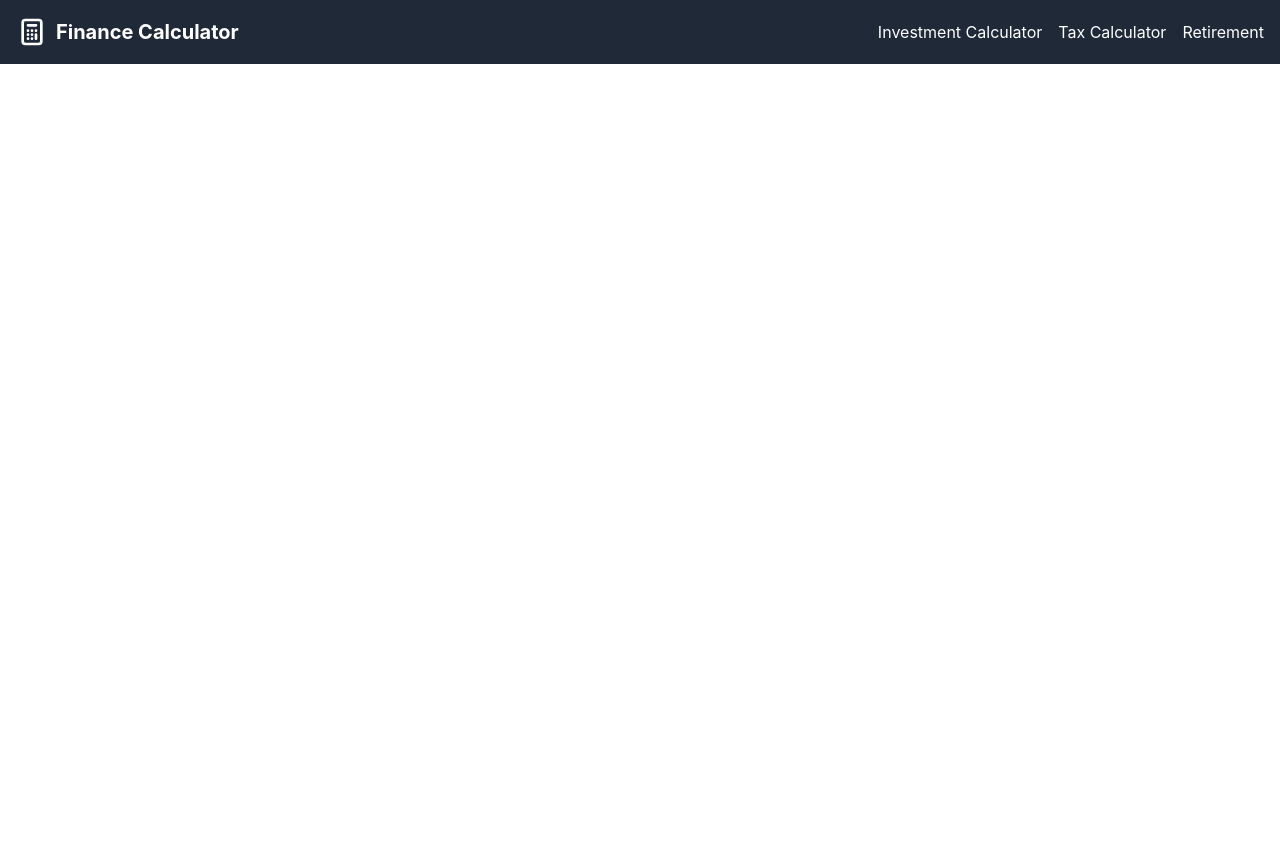
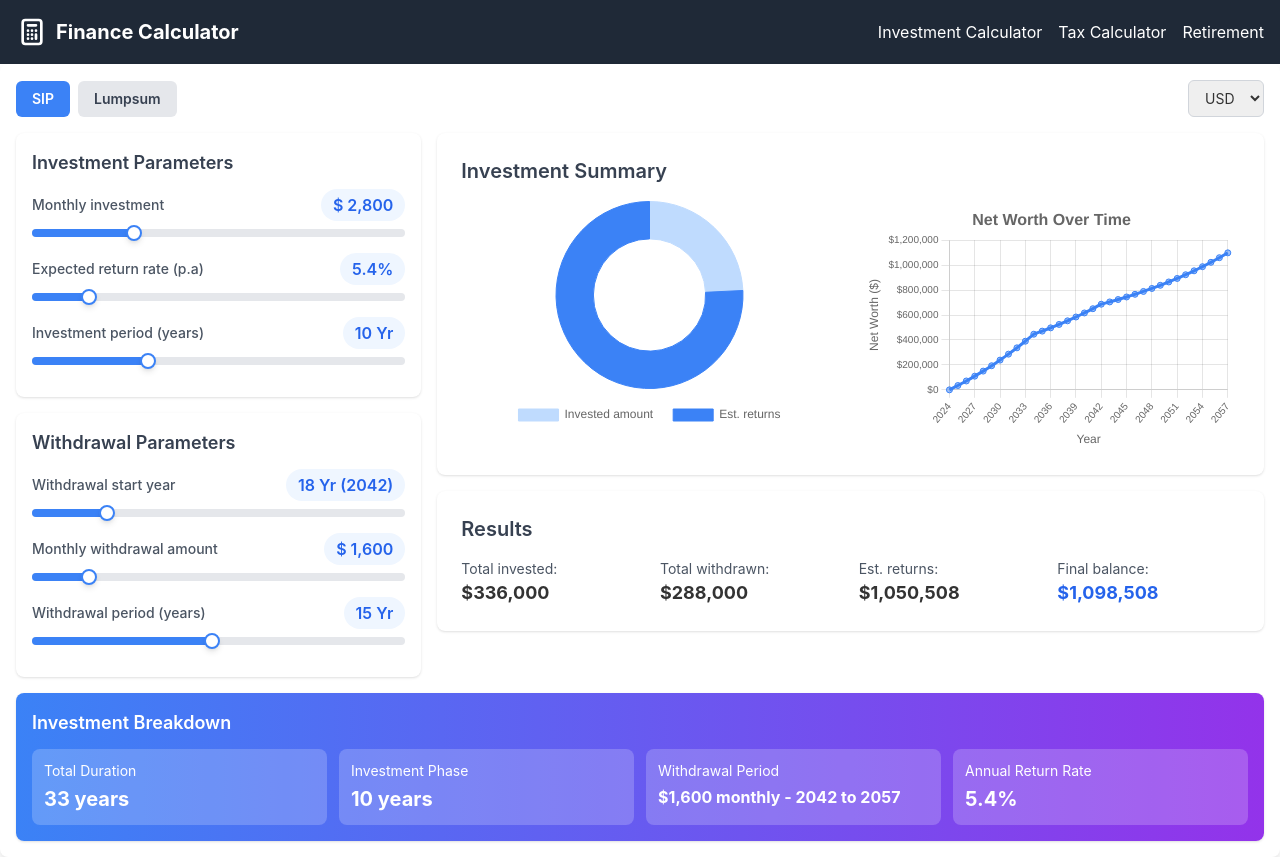
Before and after one commit to DhruvDoshi/Calculator, a React (Create React App) app: page /investmentcalculator in a window 1280 px wide. Before the commit the page ends 800 px from the top, so only its background shows below. Built offline with nearby package versions, Linux system fonts and the light colour scheme.

Commit message:
chnaged the path for investment calculator

```diff
--- a/src/App.js
+++ b/src/App.js
@@ -11,7 +11,7 @@ function App() {
         <NavBar />
         <Routes>
           <Route path="/" element={<Home />} />
-          <Route path="/investment" element={<InvestmentCalculator />} />
+          <Route path="/investmentcalculator" element={<InvestmentCalculator />} />
           {/* Add routes for Tax and Retirement calculators when they're ready */}
         </Routes>
       </div>
```
